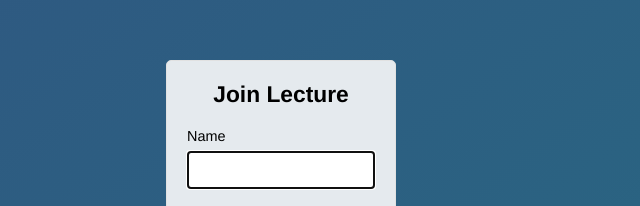
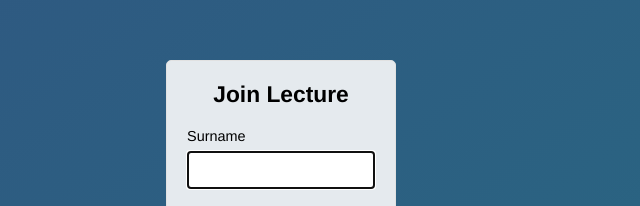
Before and after one commit to Emmycode-dev/elearningchat, a website: page views/login.html in a window 1280 px wide. Shown: the part 196-402 px from the top of the page, 359-999 px from the left. Drawn offline with Linux system fonts and the light colour scheme.

Commit message:
Update login.html

```diff
--- a/views/login.html
+++ b/views/login.html
@@ -11,7 +11,7 @@
       <form action="/route/startclass">
         <div class="form-field"><h3>Join Lecture</h3></div>
         <div class="form-field">
-          <label>Name</label>
+          <label>Surname</label>
           <input type="text" name="name" autofocus>
         </div>
         <div class="form-field">
```
